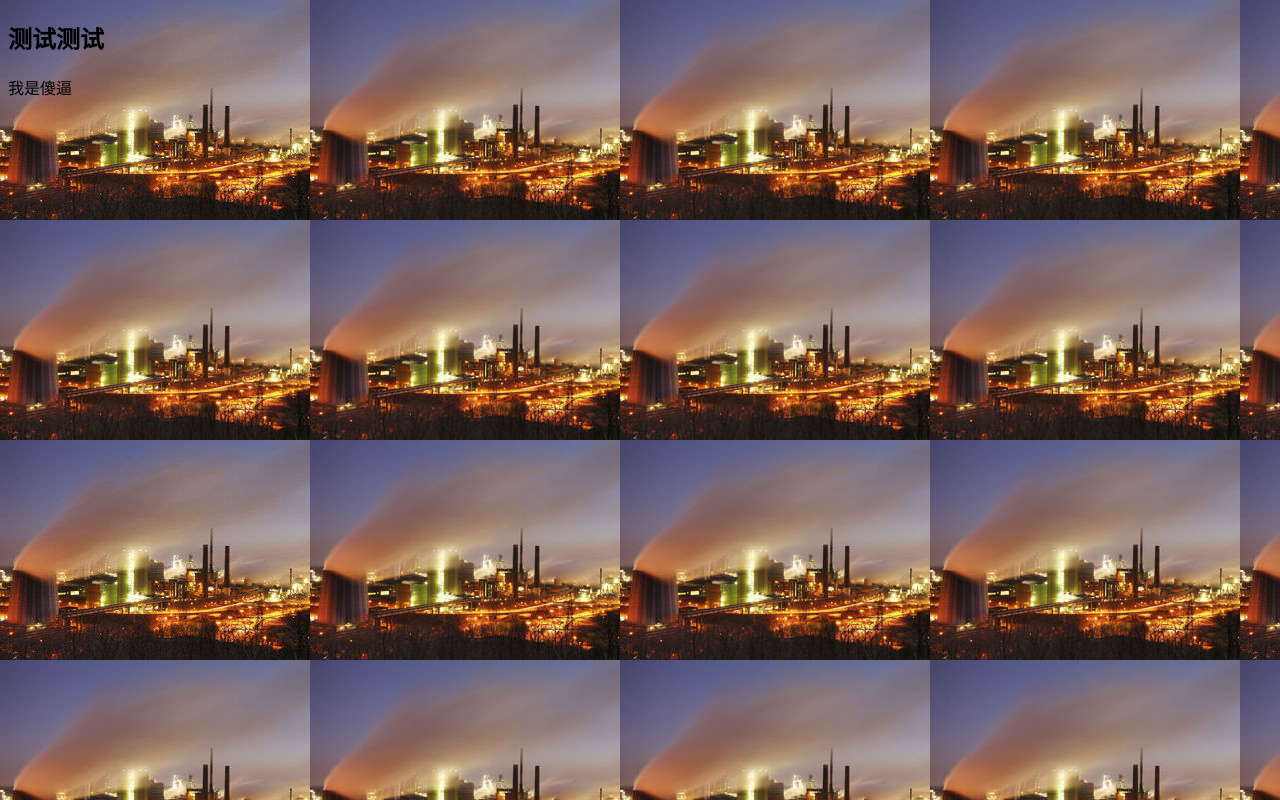
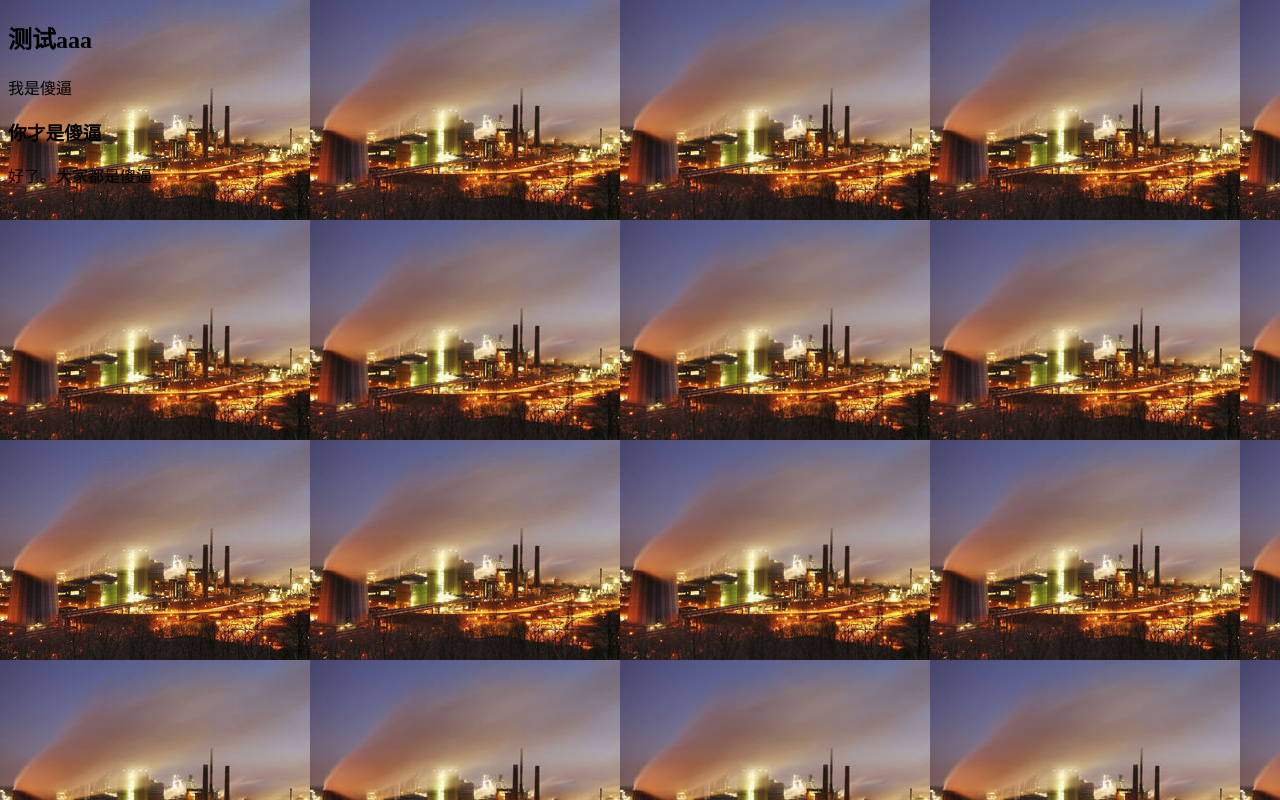
Before and after one commit to liubinis86/git-demo, a website: page src/index.html in a window 1280 px wide. Drawn offline with nearby package versions, Linux system fonts and the light colour scheme; files that its build step writes are made by us from their sources.

Commit message:
第二次修改本地代码库

```diff
--- a/src/index.html
+++ b/src/index.html
@@ -7,8 +7,11 @@
 </head>
 
 <body>
-  <h2>测试测试</h2></body>
-<p>我是傻逼</p>
+  <h2>测试aaa</h2>
+  <p>我是傻逼</p>
+  <h3>你才是傻逼</h3>
+  <p>好了。大家都是傻逼</p>
+</body>
 <script src="scripts/true.js"></script>
 
 </html>
```
